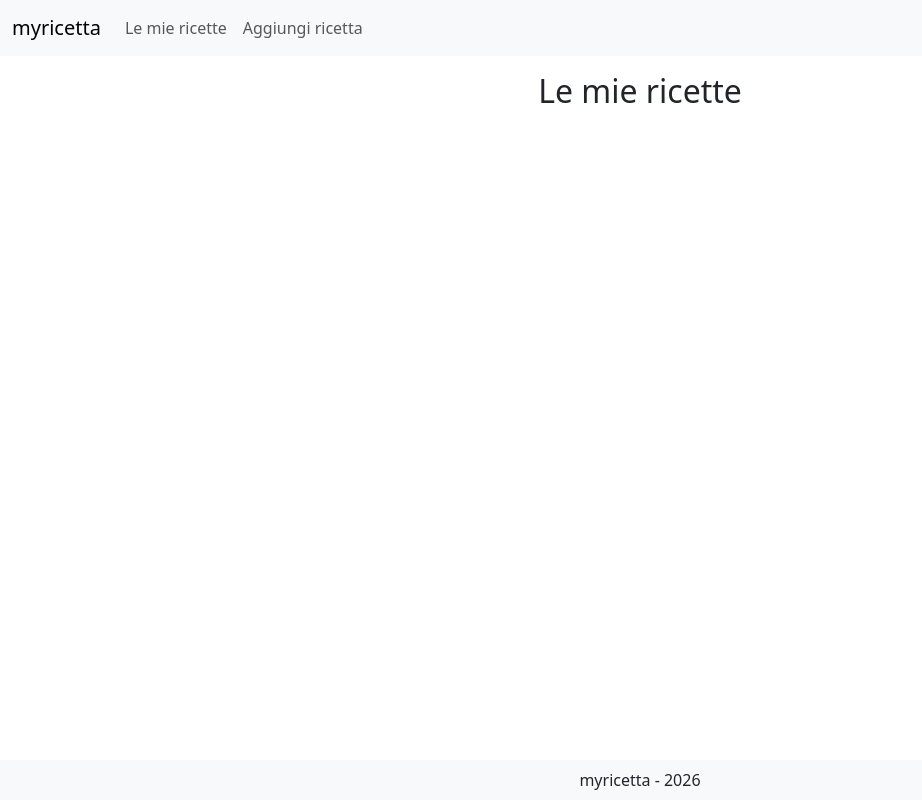
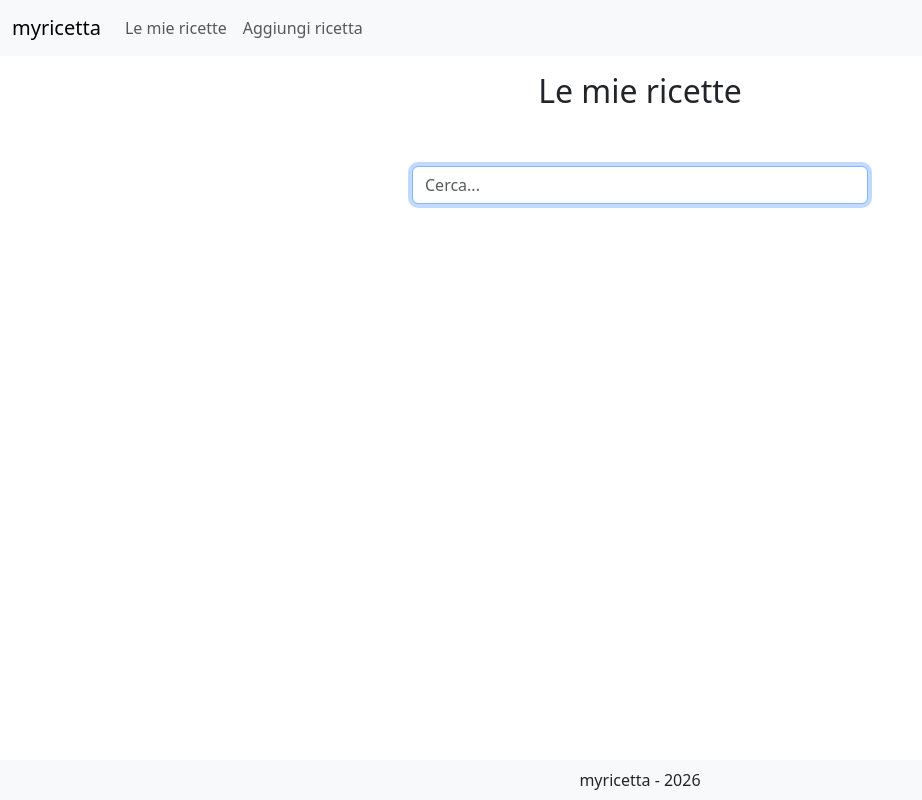
Before and after one commit to tave8/myricetta-react, a React (Vite) app: page /my-recipes in a window 1280 px wide. Shown: the whole page, without its empty margins (0-922 px from the left). Built offline with nearby package versions, Linux system fonts and the light colour scheme.

Commit message:
basic my recipes search mechanism

```diff
--- a/src/components/MyRecipes.jsx
+++ b/src/components/MyRecipes.jsx
@@ -1,6 +1,26 @@
-import { Col, Row } from "react-bootstrap"
+import { useEffect, useState } from "react"
+import { Container, Row, Col, CardGroup, Card, Spinner, Alert, Button, Image, Form, ListGroup, Navbar, NavDropdown, Nav } from "react-bootstrap"
+import RecipeRemote from "../assets/js/Recipe/RecipeRemote"
+
+
+
+const GLOBAL = {
+  lastTimeout: null,
+}
 
 const MyRecipes = () => {
+  const [formValues, setFormValues] = useState({
+    search: "",
+  })
+  const [myRecipes, setMyRecipes] = useState([])
+  const [isLoading, setIsLoading] = useState(false)
+  const [isError, setIsError] = useState(false)
+
+  /**
+   * On component, fetch remote recipes
+   */
+  useEffect(() => {}, [])
+
   return (
     <Row className="justify-content-center">
       <Col xs={12} md={9}>
@@ -9,10 +29,127 @@ const MyRecipes = () => {
           <Col>
             <h2 className="text-center">Le mie ricette</h2>
           </Col>
+          {/* RECIPE SEARCH FILTERS */}
+          <Col>
+            <Row className="flex-column justify-content-center align-items-center gap-3">
+              <Col xs={12} md={6} className="text-center position-relative">
+                <Form
+                  onSubmit={(event) => {
+                    event.preventDefault()
+                  }}
+                >
+                  <Form.Group>
+                    <Form.Control
+                      type="search"
+                      autoFocus
+                      placeholder="Cerca..."
+                      value={formValues.search}
+                      onChange={(event) => {
+                        const userSearch = event.target.value
+                        setFormValues({ search: userSearch })
+
+                        // setIsLoading(true)
+                        // delay fetching remote cities
+                        // clearTimeout(GLOBAL.lastTimeout)
+                        // GLOBAL.lastTimeout = setTimeout(() => {
+                        handleSearchChange({ setFormValues, setMyRecipes, setIsLoading, setIsError })(userSearch)
+                        // }, 600)
+                      }}
+                    />
+                  </Form.Group>
+                </Form>
+              </Col>
+
+              {/* user feedback (no results, is loading, is error etc.) */}
+              <Col xs={12} md={6}>
+                {/* my recipes list */}
+                {myRecipes.length > 0 && !isLoading && !isError && (
+                  <ListGroup className="mt-5 position-absolute">
+                    {myRecipes.map((myRecipe, idx) => (
+                      <ListGroup.Item
+                        key={idx}
+                        action
+                        onClick={() => {
+                          console.log(myRecipe)
+                          // set the selected city
+                          // props.setSelectedCity({
+                          //   lat: city.lat,
+                          //   lon: city.lon,
+                          //   name: city.name,
+                          //   state: city.state,
+                          //   country: city.country,
+                          // })
+                          // navigate("/city-details")
+                          // console.log(props)
+                        }}
+                      >
+                        <span className="text-left">{myRecipe.name}</span>
+                      </ListGroup.Item>
+                    ))}
+                  </ListGroup>
+                )}
+
+                {/* no my recipes found */}
+                {myRecipes.length == 0 && formValues.search.length > 0 && !isLoading && !isError && (
+                  <Alert variant="info" className="mt-2 position-absolute">
+                    <Alert.Heading>Nessuna ricetta trovata</Alert.Heading>
+                  </Alert>
+                )}
+
+                {/* is loading */}
+                {isLoading && (
+                  <div className="text-center mt-3 position-absolute">
+                    <Spinner animation="grow" variant="info" />
+                  </div>
+                )}
+
+                {/* error */}
+                {isError && (
+                  <Alert variant="danger" className="mt-2 position-absolute">
+                    <Alert.Heading>Problema durante la ricerca delle ricette.</Alert.Heading>
+                  </Alert>
+                )}
+              </Col>
+            </Row>
+            <Row className="mt-3">
+              <Col>
+                <Row className="flex-column align-items-center g-3">
+                  <Col xs={12} md={6}></Col>
+                </Row>
+              </Col>
+            </Row>
+          </Col>
+          {/* RECIPE SEARCH RESULTS */}
         </Row>
       </Col>
     </Row>
   )
 }
 
+const handleSearchChange = (componentInfo) => {
+  const { setFormValues, setMyRecipes, setIsLoading, setIsError } = componentInfo
+  return async (userSearch) => {
+    // if (userSearch.length == 0) {
+    //   // empty
+    //   setIsLoadingCities(false)
+    //   setCitiesList([])
+    //   return
+    // }
+
+    try {
+      setIsLoading(true)
+      setIsError(false)
+      // const weatherApi = new OpenWeatherMap({ prettify: true })
+      // const citiesList = await weatherApi.getCitySuggestions({ searchQuery: userSearch })
+      setIsLoading(false)
+      setIsError(false)
+      // setMyRecipes(citiesList)
+    } catch (err) {
+      setIsLoading(false)
+      setIsError(true)
+      console.error(err)
+    }
+  }
+}
+
 export default MyRecipes
```
